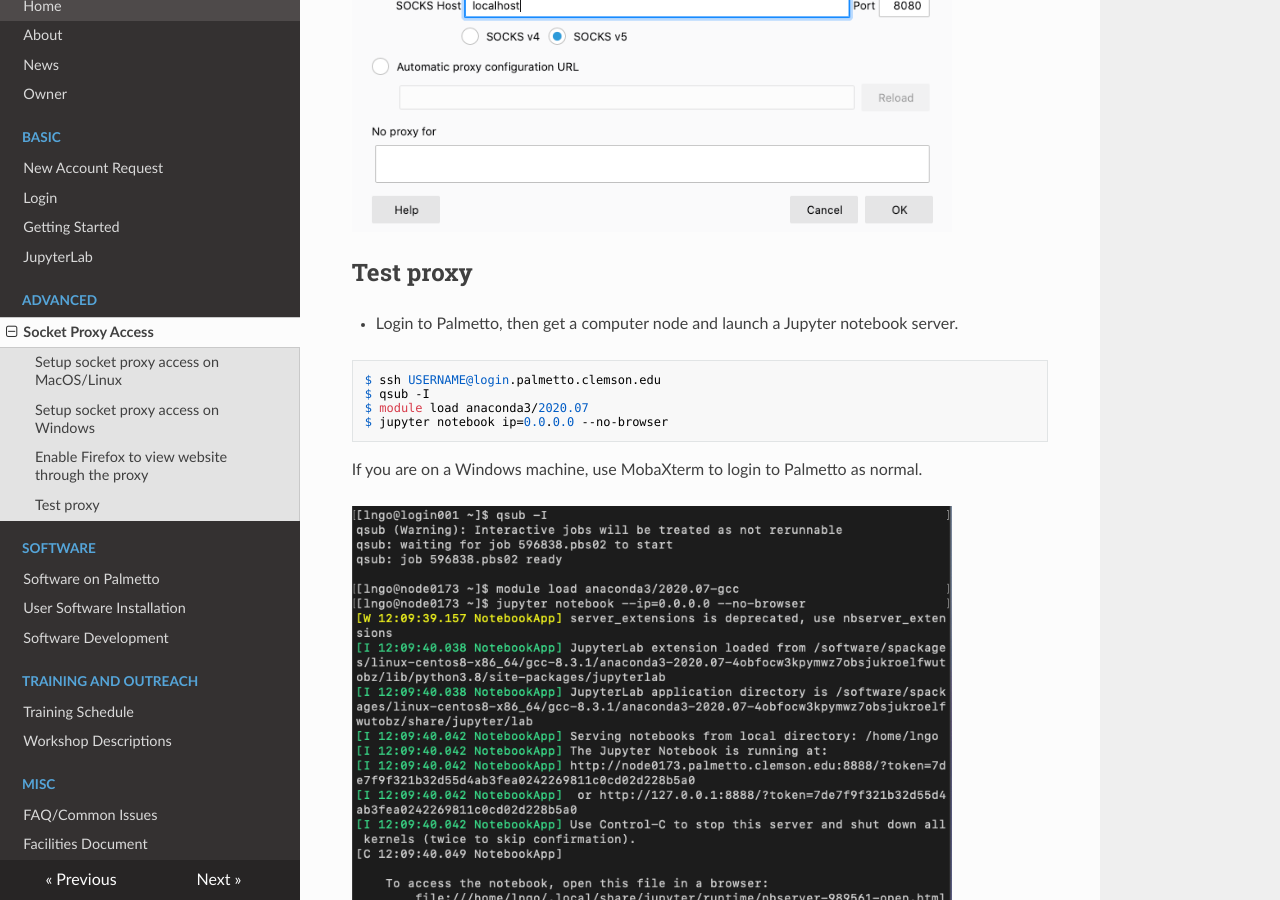
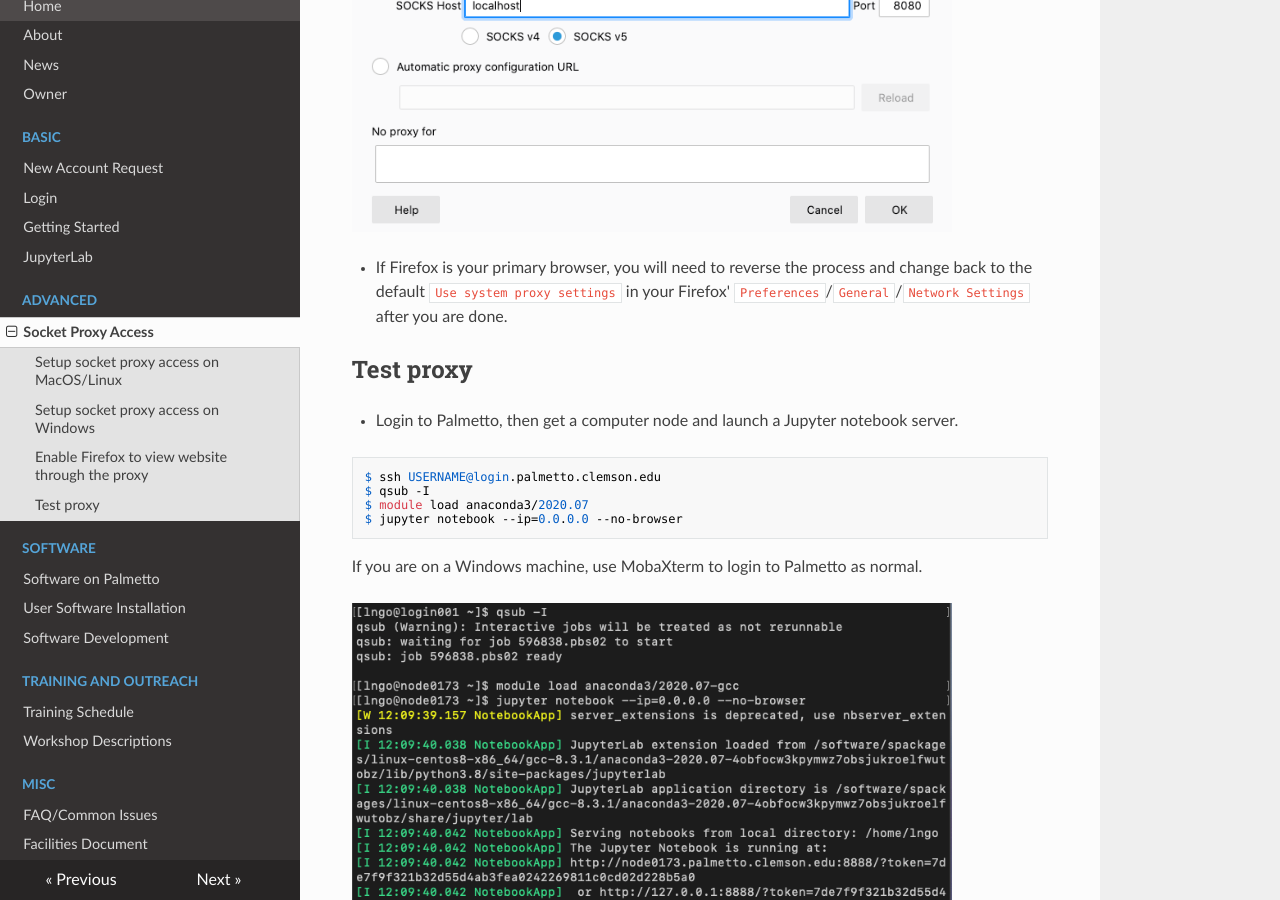
Before and after one commit to clemsonciti/palmetto-documentation, an MkDocs documentation site: the page built from docs/advanced/proxy.md, in a window 1280 px wide and 900 px high, scrolled down 3237 px. Built offline with MkDocs 1.6.1, drawn with Linux system fonts in a browser that asks for light colours; nearby versions of some CDN libraries.

Commit message:
Update proxy.md

```diff
--- a/docs/advanced/proxy.md
+++ b/docs/advanced/proxy.md
@@ -76,6 +76,9 @@ to close this windows, and the tunnel will keep running.
 
 <img src="../../images/advanced/mac_02.png" style="width:600px">
 
+- If Firefox is your primary browser, you will need to reverse the process and
+change back to the default `Use system proxy settings` in your Firefox'
+`Preferences`/`General`/`Network Settings` after you are done.
 
 ## Test proxy
 
@@ -86,7 +89,7 @@ notebook server.
 $ ssh USERNAME@login.palmetto.clemson.edu
 $ qsub -I
 $ module load anaconda3/2020.07
-$ jupyter notebook ip=0.0.0.0 --no-browser
+$ jupyter notebook --ip=0.0.0.0 --no-browser
 ~~~
 
 If you are on a Windows machine, use MobaXterm to login to Palmetto as normal.
```
